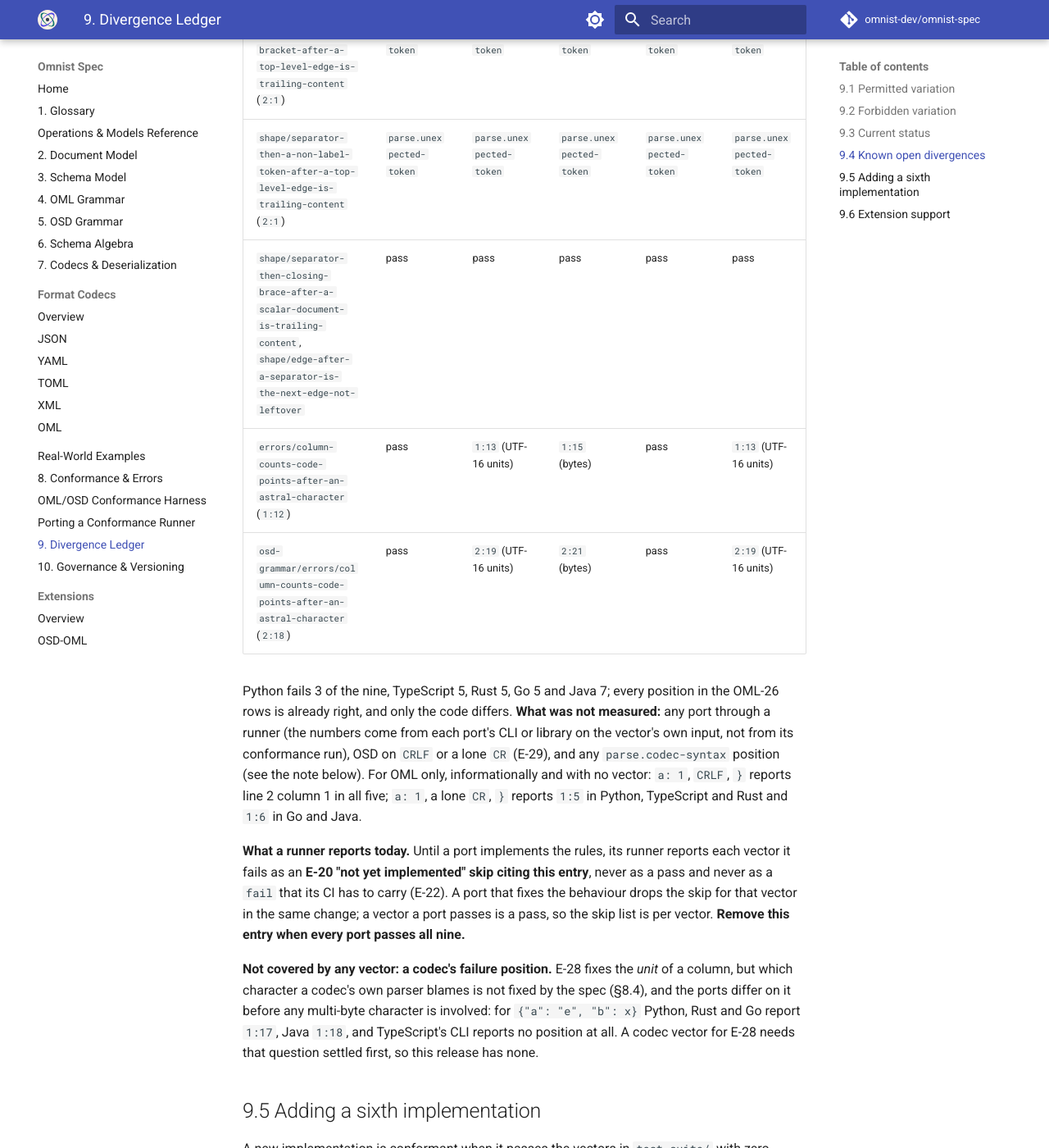
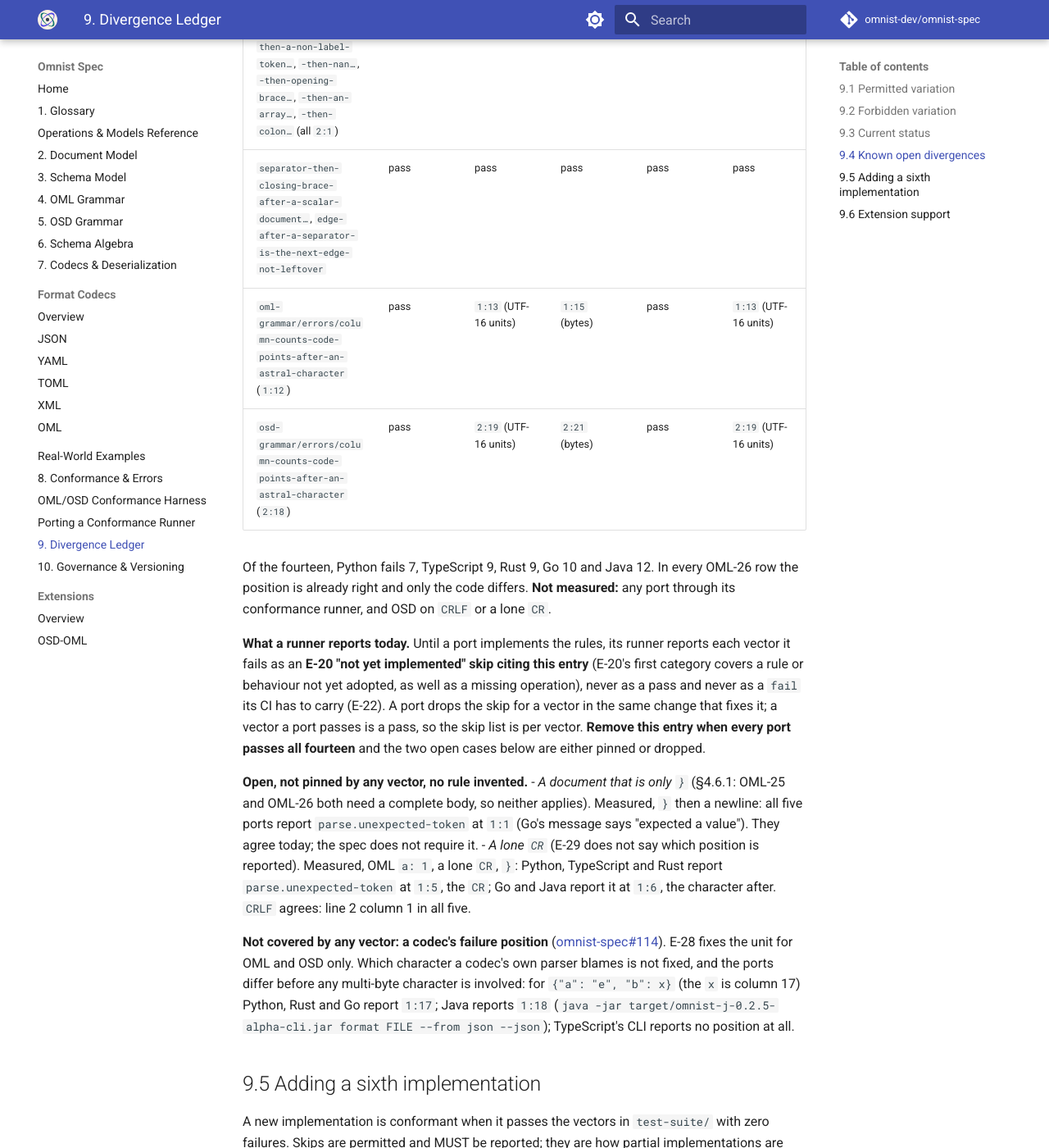
Before and after one commit to omnist-dev/omnist-spec, an MkDocs documentation site: the page built from docs/09-divergence-ledger.md, in a window 1280 px wide and 1400 px high, scrolled down 6708 px. Shown: the whole window at 82% size. Built offline with MkDocs 1.6.1 and Material for MkDocs 9.7.7, drawn with Linux system fonts in a browser that asks for light colours; comment, search, counter and statistics services are not loaded; some of the changed text lies outside the part shown.

Commit message:
Re-measure DIV-7 for fourteen vectors; changelog
Pre-squash heads and PR numbers, Rust through the library, open cases.

Co-Authored-By: Claude Sonnet 5.5 <noreply@anthropic.com>

```diff
--- a/docs/09-divergence-ledger.md
+++ b/docs/09-divergence-ledger.md
@@ -148,7 +148,7 @@ beyond what `DIV-7` records.
 | Test coverage | 100%, gated | 100%, gated | 100%, gated | 100%, gated | 100%, gated |
 
 The Track 2 row above is the v0.21.0-beta suite, 273 vectors. v0.22.0-beta adds
-nine (282 in all); no port has adopted that release yet, and `DIV-7` records
+fourteen (287 in all); no port has adopted that release yet, and `DIV-7` records
 how each fares on the nine, measured, not carried forward.
 
 **What each port skips.** Python: 28
@@ -254,51 +254,69 @@ than OSD text — a canonical Schema encoding, or a `write_schema` driver fed by
 entry says so rather than letting a green suite imply coverage. Remove this
 entry when a vector pins OSD-14 and every port passes it.
 
-**DIV-7. Nine vectors new in v0.22.0-beta that some ports fail today.** Seven
-belong to #109 (five with-a-separator cases for OML-26, the scalar counterpart
-for OML-25, and OML-26's negative control) and two pin E-28's code-point column
+**DIV-7. Fourteen vectors new in v0.22.0-beta that some ports fail today, and two cases the spec leaves open.**
+Twelve belong to #109 (ten with-a-separator cases for OML-26, the scalar
+counterpart for OML-25, and OML-26's negative control) and two pin E-28's
+code-point column
 ([omnist-spec#109](https://github.com/omnist-dev/omnist-spec/issues/109),
 [#110](https://github.com/omnist-dev/omnist-spec/issues/110)). This is a rollout
 gap, not a divergence any implementation intends to keep: the expected interval
-between a spec rule landing and the ports adopting it. **Measured for this
-release** against each port's merged code at the heads
-`6a5c10b` (Python), `a3ed41c` (TypeScript), `871cbd0` (Rust), `5535786` (Go) and
-`a2e7b5f` (Java), through each port's CLI or, for Rust, its library (`omnist-cli`
-prints no structured code); reading `(path, code)` from the result:
+between a spec rule landing and the ports adopting it.
 
-| Vector (under `oml-grammar/` unless noted) | Python | TypeScript | Rust | Go | Java |
+**How it was measured.** At the pre-squash branch heads of each port's merged
+v0.21.0-beta adoption PR: Python `6a5c10b`
+([omnist#349](https://github.com/omnist-dev/omnist/pull/349)), TypeScript
+`a3ed41c` ([omnist-ts#150](https://github.com/omnist-dev/omnist-ts/pull/150)),
+Rust `871cbd0` ([omnist-rs#184](https://github.com/omnist-dev/omnist-rs/pull/184)),
+Go `5535786` ([omnist-go#120](https://github.com/omnist-dev/omnist-go/pull/120))
+and Java `a2e7b5f` ([omnist-j#114](https://github.com/omnist-dev/omnist-j/pull/114)).
+Python, TypeScript and Java through `format FILE --json` (OSD through `schema
+format`), Go through `omnist parse --from oml FILE` and `omnist schema normalize
+FILE`, reading the `path: code` its message prints. **Rust through its library**
+(`omnist::oml::read_oml` and `omnist::osd::parse_schema`, reading `ParseError`'s
+`position()` and `code`, `SchemaError`'s `path` and `code`), because
+`omnist-cli` prints only message text and, for OSD, a byte offset ("at 31");
+Rust's `2:21` below is a library result, not a CLI one.
+
+| Vectors (under `oml-grammar/shape/` unless noted) | Python | TypeScript | Rust | Go | Java |
 |---|---|---|---|---|---|
-| `shape/separator-then-closing-brace-after-a-top-level-edge-is-trailing-content` (`2:1`) | pass | pass | pass | `parse.unexpected-token` | `parse.unexpected-token` |
-| `shape/semicolon-then-closing-brace-after-a-top-level-edge-is-trailing-content` (`1:7`) | pass | pass | pass | `parse.unexpected-token` | `parse.unexpected-token` |
-| `shape/separator-then-comma-after-a-top-level-edge-is-trailing-content` (`2:1`) | `parse.unexpected-token` | `parse.unexpected-token` | `parse.unexpected-token` | `parse.unexpected-token` | `parse.unexpected-token` |
-| `shape/separator-then-closing-bracket-after-a-top-level-edge-is-trailing-content` (`2:1`) | `parse.unexpected-token` | `parse.unexpected-token` | `parse.unexpected-token` | `parse.unexpected-token` | `parse.unexpected-token` |
-| `shape/separator-then-a-non-label-token-after-a-top-level-edge-is-trailing-content` (`2:1`) | `parse.unexpected-token` | `parse.unexpected-token` | `parse.unexpected-token` | `parse.unexpected-token` | `parse.unexpected-token` |
-| `shape/separator-then-closing-brace-after-a-scalar-document-is-trailing-content`, `shape/edge-after-a-separator-is-the-next-edge-not-leftover` | pass | pass | pass | pass | pass |
-| `errors/column-counts-code-points-after-an-astral-character` (`1:12`) | pass | `1:13` (UTF-16 units) | `1:15` (bytes) | pass | `1:13` (UTF-16 units) |
+| `separator-then-closing-brace-after-a-top-level-edge…`, `semicolon-then-closing-brace-after-a-top-level-edge…`, `closing-brace-after-a-braced-edge-value…` (`2:1`, `1:7`, `2:1`) | pass | pass | pass | `parse.unexpected-token` | `parse.unexpected-token` |
+| `separator-then-comma…`, `-then-closing-bracket…`, `-then-a-non-label-token…`, `-then-nan…`, `-then-opening-brace…`, `-then-an-array…`, `-then-colon…` (all `2:1`) | `parse.unexpected-token` | `parse.unexpected-token` | `parse.unexpected-token` | `parse.unexpected-token` | `parse.unexpected-token` |
+| `separator-then-closing-brace-after-a-scalar-document…`, `edge-after-a-separator-is-the-next-edge-not-leftover` | pass | pass | pass | pass | pass |
+| `oml-grammar/errors/column-counts-code-points-after-an-astral-character` (`1:12`) | pass | `1:13` (UTF-16 units) | `1:15` (bytes) | pass | `1:13` (UTF-16 units) |
 | `osd-grammar/errors/column-counts-code-points-after-an-astral-character` (`2:18`) | pass | `2:19` (UTF-16 units) | `2:21` (bytes) | pass | `2:19` (UTF-16 units) |
 
-Python fails 3 of the nine, TypeScript 5, Rust 5, Go 5 and Java 7; every
-position in the OML-26 rows is already right, and only the code differs. **What
-was not measured:** any port through a runner (the numbers come from each port's
-CLI or library on the vector's own input, not from its conformance run), OSD
-on `CRLF` or a lone `CR` (E-29), and any `parse.codec-syntax` position (see the
-note below). For OML only, informationally and with no vector: `a: 1`, `CRLF`,
-`}` reports line 2 column 1 in all five; `a: 1`, a lone `CR`, `}` reports `1:5`
-in Python, TypeScript and Rust and `1:6` in Go and Java.
+Of the fourteen, Python fails 7, TypeScript 9, Rust 9, Go 10 and Java 12. In
+every OML-26 row the position is already right and only the code differs.
+**Not measured:** any port through its conformance runner, and OSD on `CRLF` or
+a lone `CR`.
 
 **What a runner reports today.** Until a port implements the rules, its runner
 reports each vector it fails as an **E-20 "not yet implemented" skip citing this
-entry**, never as a pass and never as a `fail` that its CI has to carry (E-22).
-A port that fixes the behaviour drops the skip for that vector in the same
-change; a vector a port passes is a pass, so the skip list is per vector.
-**Remove this entry when every port passes all nine.**
+entry** (E-20's first category covers a rule or behaviour not yet adopted, as
+well as a missing operation), never as a pass and never as a `fail` its CI has
+to carry (E-22). A port drops the skip for a vector in the same change that
+fixes it; a vector a port passes is a pass, so the skip list is per vector.
+**Remove this entry when every port passes all fourteen** and the two open
+cases below are either pinned or dropped.
 
-**Not covered by any vector: a codec's failure position.** E-28 fixes the
-*unit* of a column, but which character a codec's own parser blames is not
-fixed by the spec (§8.4), and the ports differ on it before any multi-byte
-character is involved: for `{"a": "e", "b": x}` Python, Rust and Go report `1:17`,
-Java `1:18`, and TypeScript's CLI reports no position at all. A codec vector
-for E-28 needs that question settled first, so this release has none.
+**Open, not pinned by any vector, no rule invented.**
+- *A document that is only `}`* (§4.6.1: OML-25 and OML-26 both need a complete
+  body, so neither applies). Measured, `}` then a newline: all five ports report
+  `parse.unexpected-token` at `1:1` (Go's message says "expected a value"). They
+  agree today; the spec does not require it.
+- *A lone `CR`* (E-29 does not say which position is reported). Measured, OML
+  `a: 1`, a lone `CR`, `}`: Python, TypeScript and Rust report
+  `parse.unexpected-token` at `1:5`, the `CR`; Go and Java report it at `1:6`,
+  the character after. `CRLF` agrees: line 2 column 1 in all five.
+
+**Not covered by any vector: a codec's failure position**
+([omnist-spec#114](https://github.com/omnist-dev/omnist-spec/issues/114)). E-28
+fixes the unit for OML and OSD only. Which character a codec's own parser blames
+is not fixed, and the ports differ before any multi-byte character is
+involved: for `{"a": "e", "b": x}` (the `x` is column 17) Python, Rust and Go
+report `1:17`; Java reports `1:18` (`java -jar target/omnist-j-0.2.5-alpha-cli.jar
+format FILE --from json --json`); TypeScript's CLI reports no position at all.
 
 ## 9.5 Adding a sixth implementation
 
```
Also changed, not shown: CHANGELOG.md (+20 -13 lines).
